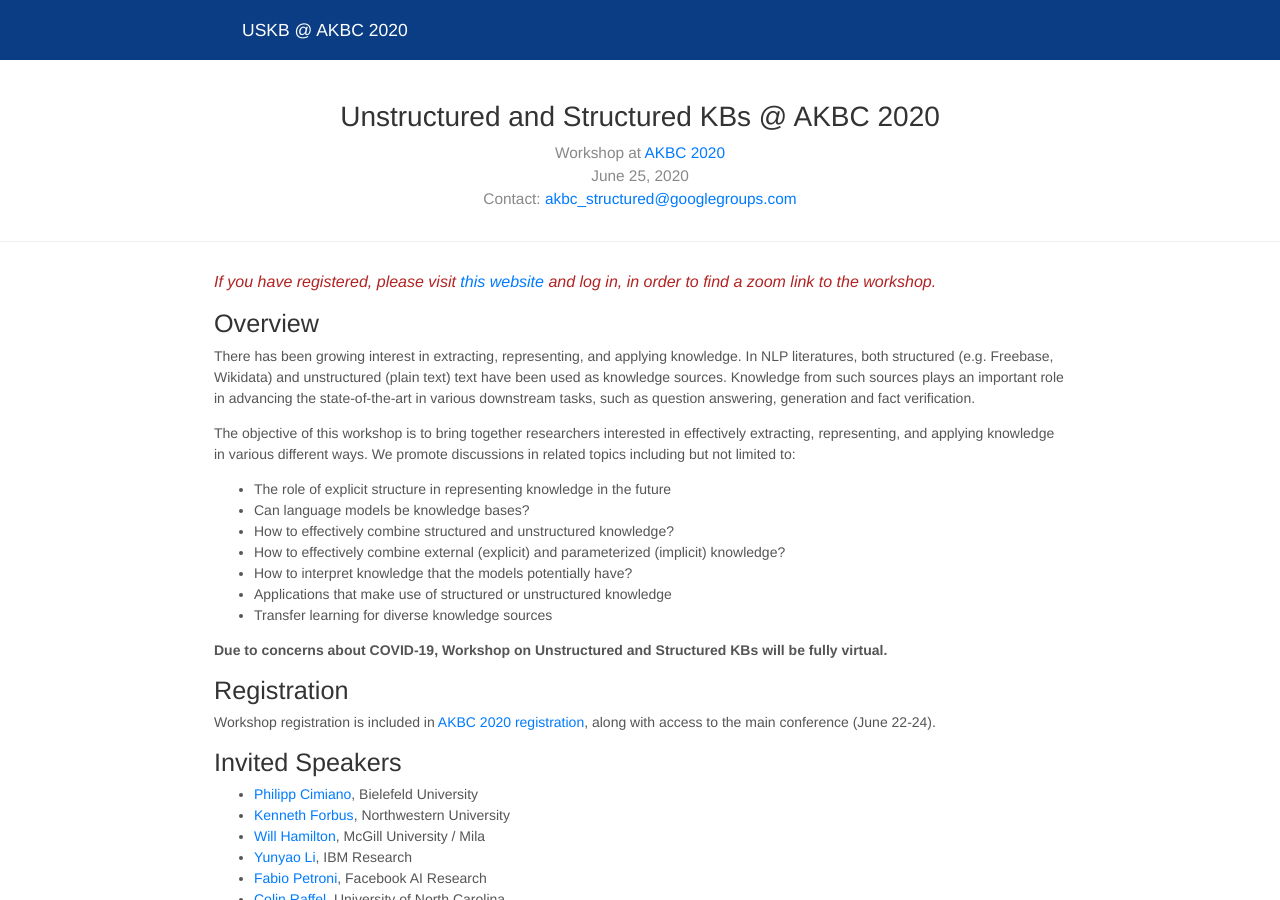
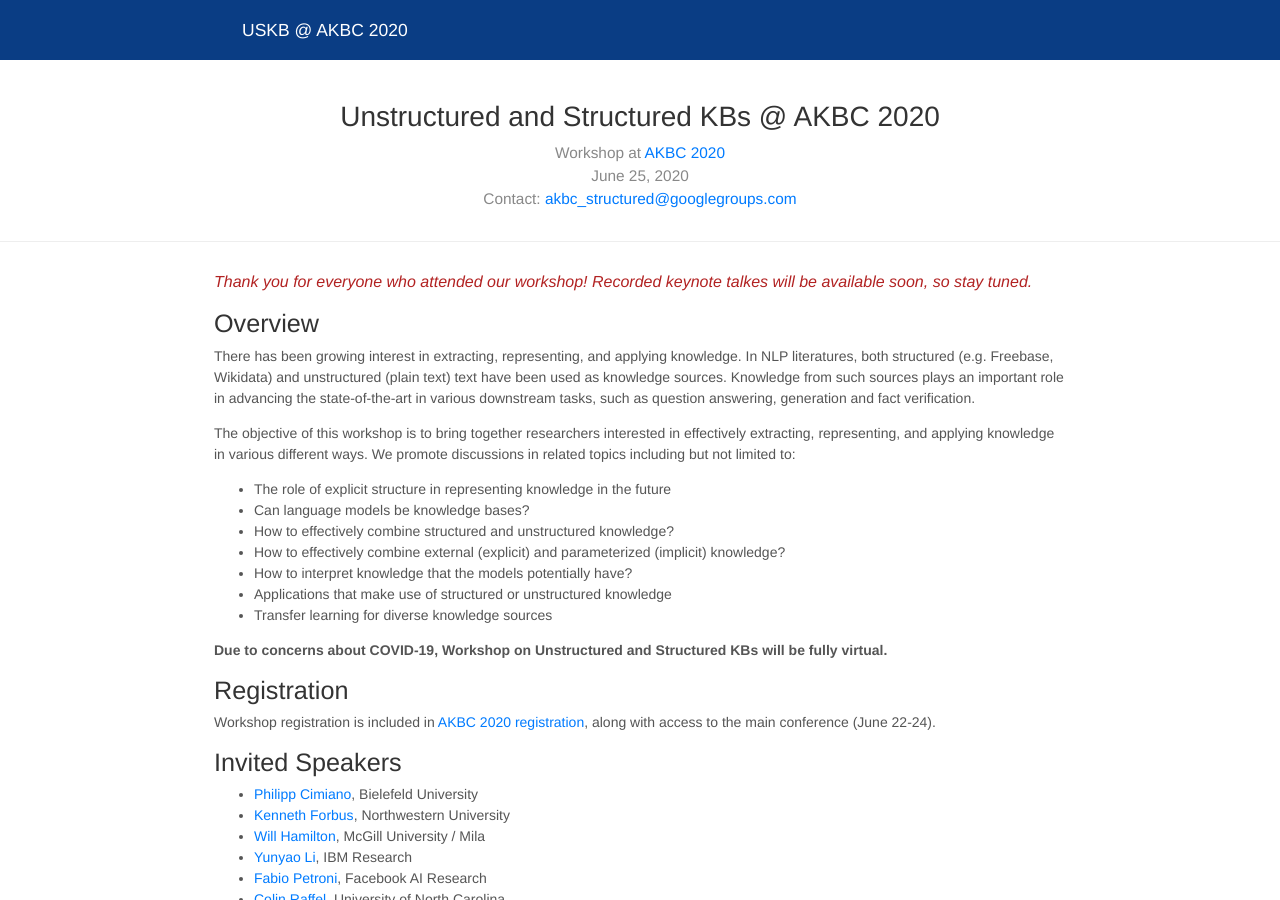
Before and after one commit to spa-nlp/spa-nlp.github.io, a Jekyll site: the page built from index.md, in a window 1280 px wide and 900 px high. Built offline with Jekyll 4.4.1, drawn with Linux system fonts in a browser that asks for light colours; nearby versions of some CDN libraries.

Commit message:
thank you note

```diff
--- a/index.md
+++ b/index.md
@@ -5,7 +5,7 @@ order: 1
 collection: pages_2019
 ---
 
-<p style="font-size: 12pt; color: #B22222"><em>If you have registered, please visit <a href="https://akbc.apps.allenai.org/workshop_uskb.html">this website</a> and log in, in order to find a zoom link to the workshop.</em></p>
+<p style="font-size: 12pt; color: #B22222"><em>Thank you for everyone who attended our workshop! Recorded keynote talkes will be available soon, so stay tuned.</em></p>
 
 ## Overview
 
```
